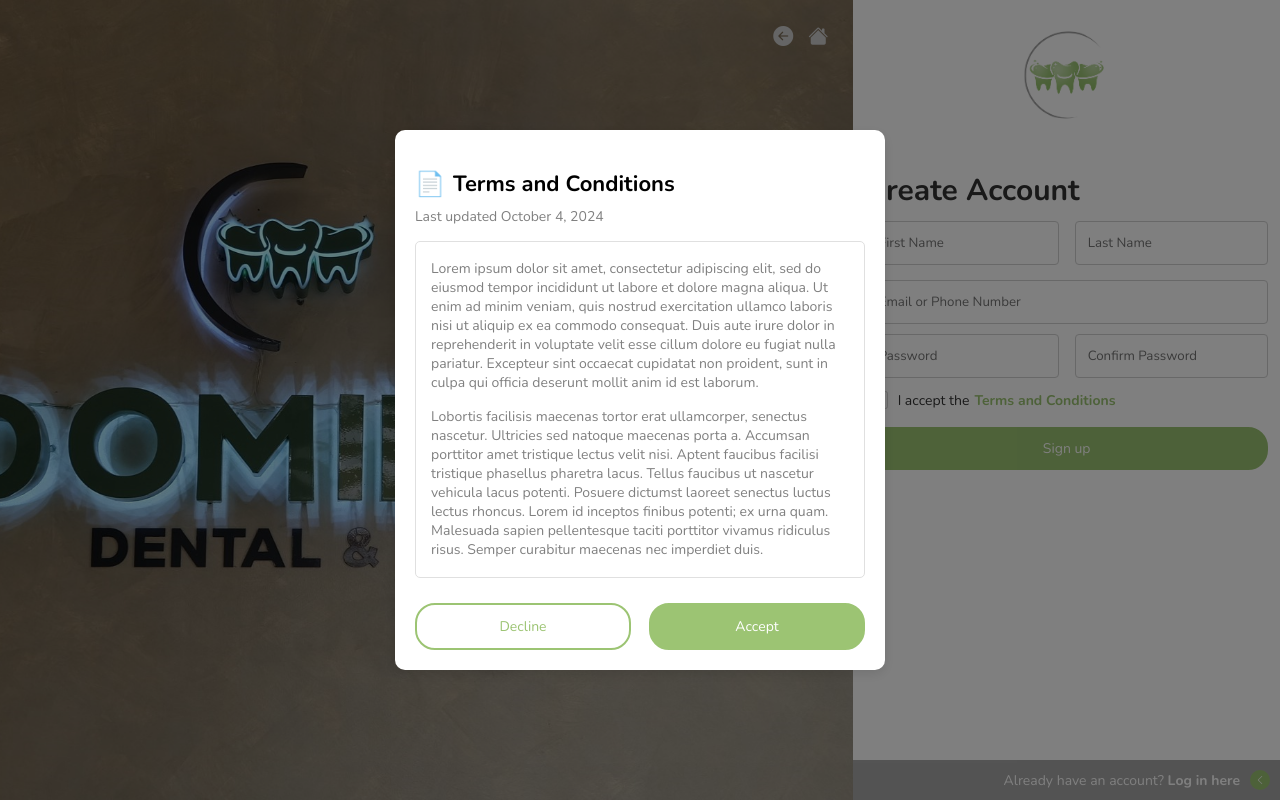
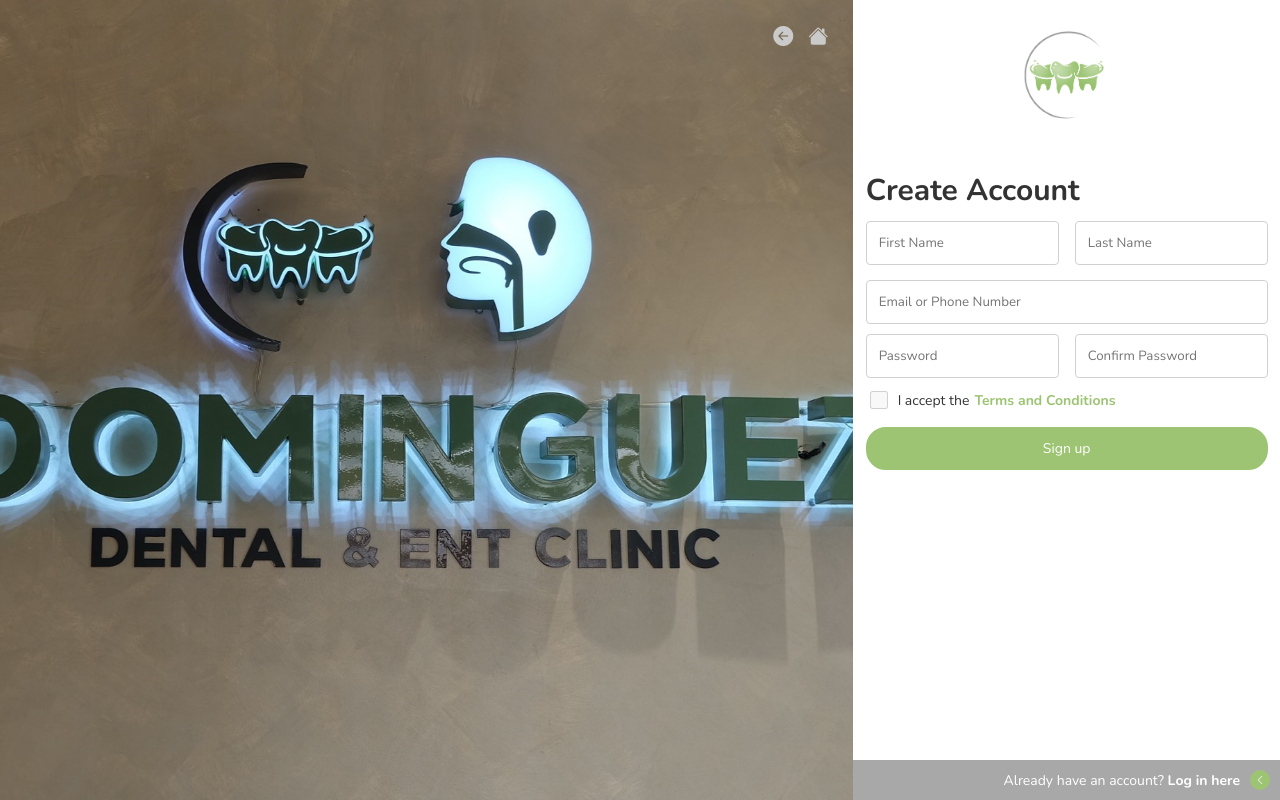
Before and after one commit to lansqt/powerpuff, a React (Vite) app: page /signup in a window 1280 px wide. Built offline with nearby package versions, Linux system fonts and the light colour scheme.

Commit message:
admin-home page gumawa na pero blank pa

```diff
--- a/src/frontend/Signup.jsx
+++ b/src/frontend/Signup.jsx
@@ -80,11 +80,14 @@
                     <button className="next-button" onClick={handleNextButtonClick}><i class="bi bi-chevron-left"></i></button>
                 </div>
             </div>
-            <Terms
-                isOpen={isModalOpen}
-                onClose={handleModalClose}
-                onAccept={handleAccept}
-            />
+
+            {/* Conditionally render the Terms component */}
+            {isModalOpen && (
+                <Terms
+                    onAccept={handleAccept}
+                    onDecline={handleModalClose}
+                />
+            )}
         </div>
     );
 };
--- /dev/null
+++ b/src/frontend/admin/Admin-Home.jsx
@@ -0,0 +1,2 @@
+import React, { useState } from 'react';
+import { useNavigate } from 'react-router-dom';
```
